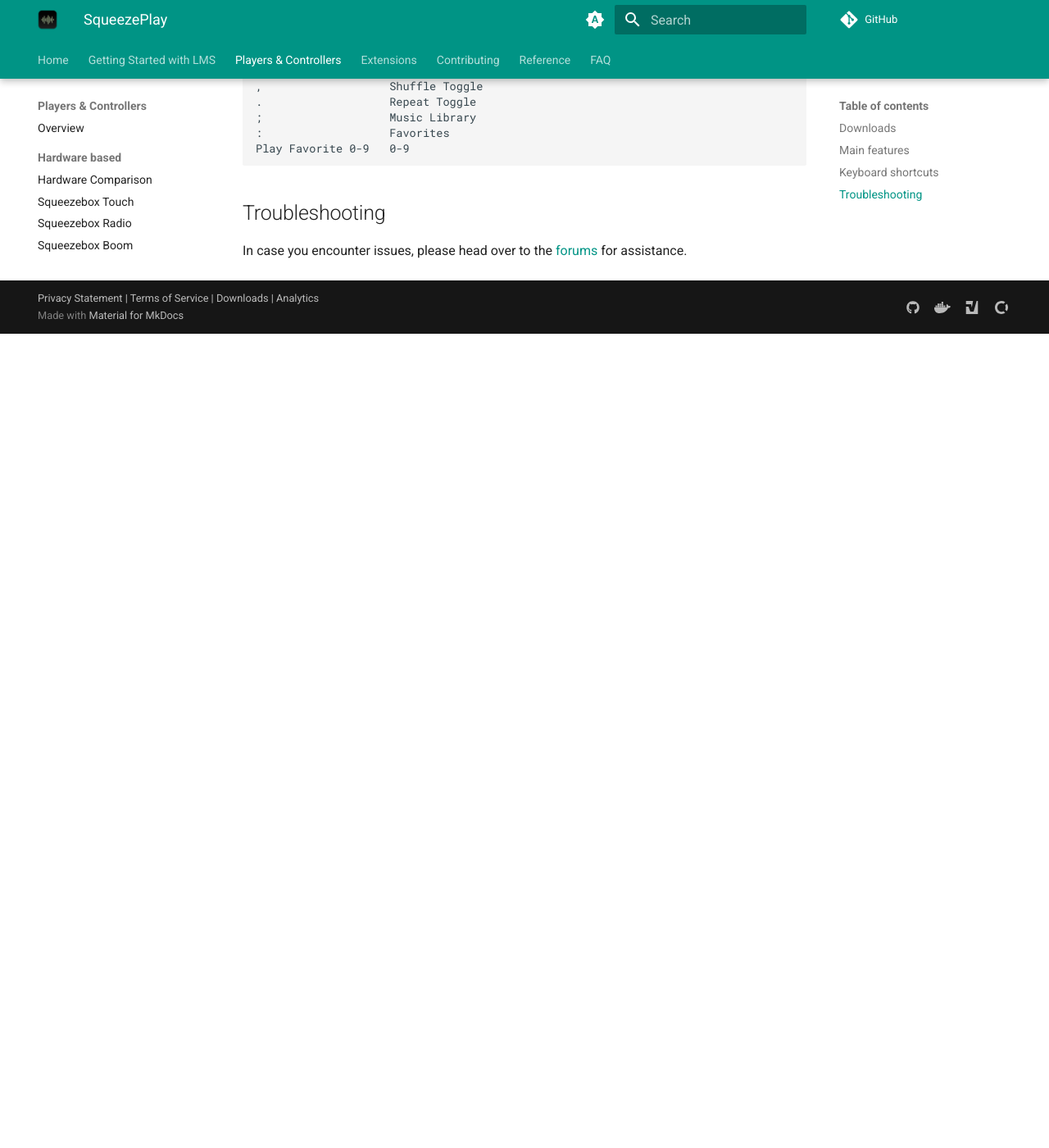
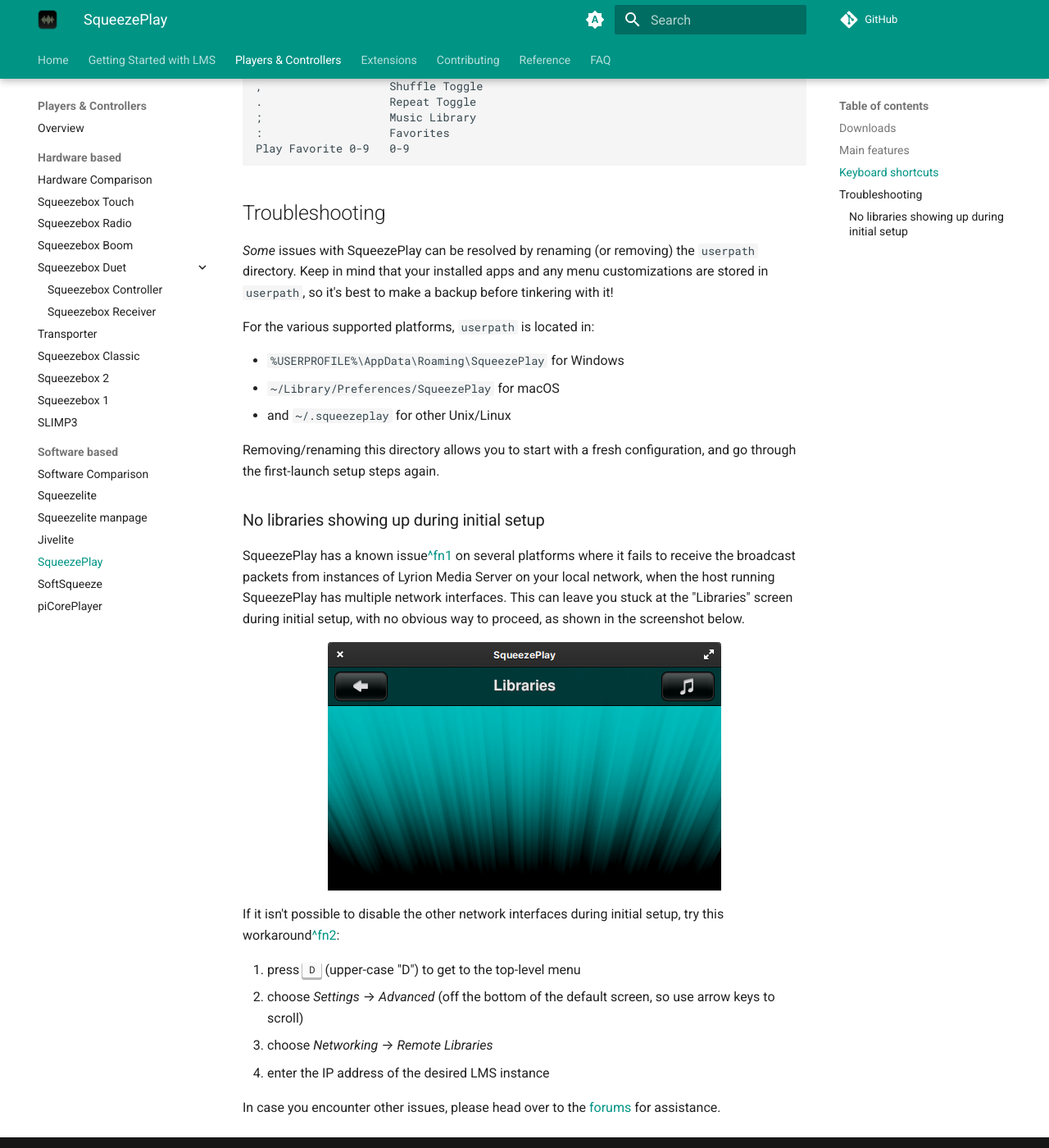
Before and after one commit to LMS-Community/lms-community.github.io, an MkDocs documentation site: the page built from docs/players-and-controllers/squeezeplay.md, in a window 1280 px wide and 1400 px high, scrolled down 1699 px. Shown: the whole window at 82% size. Built offline with MkDocs 1.6.1 and Material for MkDocs 9.7.7, drawn with Linux system fonts in a browser that asks for light colours; a script that is not in the unit is left out; plug-ins that fetch from the network failed and are left out; comment, search, counter and statistics services are not loaded; before the commit the page ends 2106 px from its top, so only the background shows below that.

Commit message:
Add a "Troubleshooting" section to squeezeplay.md
Based on this forum post[1], add a new "Troubleshooting" section to the
documentation for SqueezePlay, which includes a workaround for getting
stuck at the "Libraries" screen during initial setup, when SqueezePlay
is run on a host that has more than one (active?) network interface.

[1]: https://forums.lyrion.org/forum/user-forums/general-discussion/1732269-squeezeplay-setup-8-4-1r1474-exe-windows-not-finding-server

Signed-off-by: Kevin Ernst <ernstki@mail.uc.edu>

```diff
--- a/docs/players-and-controllers/squeezeplay.md
+++ b/docs/players-and-controllers/squeezeplay.md
@@ -64,4 +64,32 @@
 
 ## Troubleshooting
 
-In case you encounter issues, please head over to the [forums](https://forums.lyrion.org/forum/user-forums/general-discussion/93838-squeezeplay-for-windows-with-asio-directsound-wasapi-and-wdmks-device-support) for assistance.
+_Some_ issues with SqueezePlay can be resolved by renaming (or removing) the `userpath` directory. Keep in mind that your installed apps and any menu customizations are stored in `userpath`, so it's best to make a backup before tinkering with it!
+
+For the various supported platforms, `userpath` is located in:
+
+* `%USERPROFILE%\AppData\Roaming\SqueezePlay` for Windows
+* `~/Library/Preferences/SqueezePlay` for macOS
+* and `~/.squeezeplay` for other Unix/Linux
+
+Removing/renaming this directory allows you to start with a fresh configuration, and go through the first-launch setup steps again.
+
+### No libraries showing up during initial setup
+
+SqueezePlay has a known issue[^fn1] on several platforms where it fails to receive the broadcast packets from instances of Lyrion Media Server on your local network, when the host running SqueezePlay has multiple network interfaces. This can leave you stuck at the "Libraries" screen during initial setup, with no obvious way to proceed, as shown in the screenshot below.
+
+<figure markdown="span">
+  ![A screenshot of SqueezePlay with an empty "Libraries" screen, as described above](assets/squeezeplay_no_libraries.png)
+</figure>
+
+If it isn't possible to disable the other network interfaces during initial setup, try this workaround[^fn2]:
+
+1. press <kbd>D</kbd> (upper-case "D") to get to the top-level menu
+2. choose _Settings_ → _Advanced_ (off the bottom of the default screen, so use arrow keys to scroll)
+3. choose _Networking_ → _Remote Libraries_
+4. enter the IP address of the desired LMS instance
+
+In case you encounter other issues, please head over to the [forums](https://forums.lyrion.org/forum/user-forums/general-discussion/93838-squeezeplay-for-windows-with-asio-directsound-wasapi-and-wdmks-device-support) for assistance.
+
+[^fn1]: https://forums.lyrion.org/forum/user-forums/general-discussion/1732269-squeezeplay-setup-8-4-1r1474-exe-windows-not-finding-server?p=1732388#post1732388
+[^fn2]: https://forums.lyrion.org/forum/user-forums/general-discussion/1732269-squeezeplay-setup-8-4-1r1474-exe-windows-not-finding-server?p=1745250#post1745250
```
Also changed, not shown: docs/players-and-controllers/assets/squeezeplay_no_libraries.png (added).
